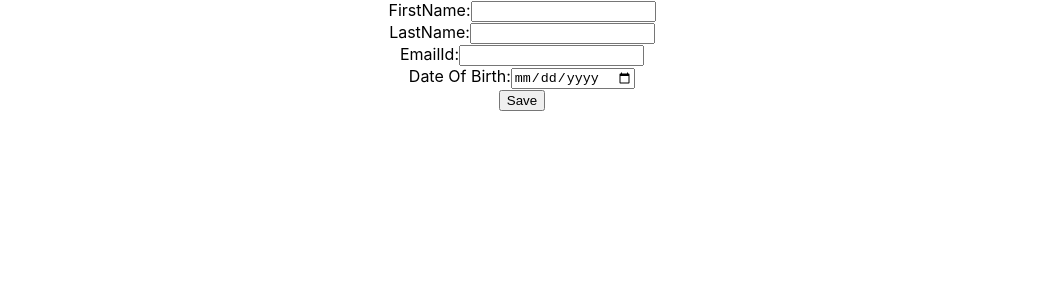
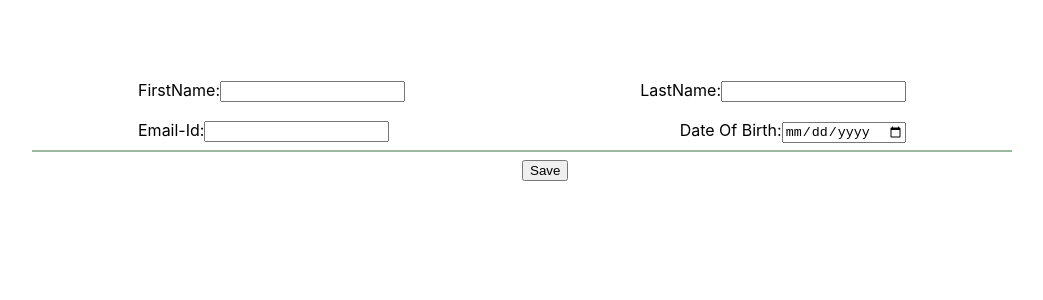
Before and after one commit to RaviAcharya/ExaThaugtProject, a React (Create React App) app: page / in a window 1280 px wide. Shown: the top 300 px of the page, without its empty margins (118-1161 px from the left). Built offline with nearby package versions, Linux system fonts and the light colour scheme.

Commit message:
"sixth commit"

```diff
--- a/src/comonents/Display.js
+++ b/src/comonents/Display.js
@@ -1,10 +1,11 @@
 import React, {Component} from "react";
-
+import './DisplayStyle.css'
 function Display(props){
         return(
-            <div>
-                <p>{props.firstname}    {props.lastname}    {props.emailId}  {props.dateOfBirth}</p>
-            </div>
+               <div>
+                   <p>{props.firstname} ----  {props.lastname} ---- {props.emailId} ---- {props.dateOfBirth}</p>
+                </div>
+
         )
 
 }
--- /dev/null
+++ b/src/comonents/DisplayStyle.css
@@ -0,0 +1,39 @@
+.fcomp{
+    background-color: rgb(14, 13, 13);
+}
+.fname {
+    position: absolute;
+    left: 20%;
+    top:10%;
+}
+.lname {
+    position: absolute;
+    right: 20%;
+    top:10%;
+}
+.email {
+    position: absolute;
+    left: 20%;
+    top: 15%;
+}
+.dob{
+    position: absolute;
+    right: 20%;
+    top:15%;
+}
+.save{
+    position:absolute;
+    top:20%;
+}
+.div{
+    /*top : 10%;
+    position: absolute;
+    margin-top: 160px;
+    left : 40%;*/
+    margin: 150px;
+    border: 1px solid #9cb99d;
+    background-color: rgb(248, 245, 240);
+}
+.font{
+    font-size: 5px;
+}
--- a/src/comonents/UserDetails.js
+++ b/src/comonents/UserDetails.js
@@ -1,5 +1,6 @@
 import React,{Component} from 'react';
 import Display from './Display';
+import './DisplayStyle.css'
 
 class UserDetails extends Component{
     constructor(props){
@@ -9,10 +10,10 @@ class UserDetails extends Component{
                 firstname :'',
                 lastname  :'',
                 emailId   :'',
-                dateOfBirth : Date
+                dateOfBirth :''
             },
             showDisplay:false,
-            users : []
+            users : [],
         }
     }
     handleFirstnameChange = (event)=>{
@@ -45,31 +46,39 @@ class UserDetails extends Component{
            {users:temp,user:{}}
        )
     }
-
     render(){
         return(
         <div>
          <form>
-            <div>
-                  FirstName:
+             <div className='fname'>
+                <lable >FirstName:</lable>
                 <input type='text' value={this.state.user.firstname} onChange={this.handleFirstnameChange}></input>
              </div>
-            <div>
-                  LastName:
+             <div className='lname'>
+                <lable>LastName:</lable>
                 <input type='text' value={this.state.user.lastname} onChange={this.handleLastnameChange}></input>
              </div>
-             <div>
-                 EmailId:
+             <div className='email'>
+                <lable> Email-Id:</lable>
                 <input type='text' value={this.state.user.emailId} onChange={this.handleEmailidChange}></input>
              </div>
-             <div>
-                 Date Of Birth:
+             <div className='dob'>
+                <lable>Date Of Birth:</lable>
                 <input type='date' value={this.state.user.dateOfBirth} onChange={this.handleDateOfBirthChange}></input>
              </div>
          </form>
-
-         <button onClick={()=>this.changeShowDisplay()}>Save</button>
-         {this.state.users.map(user=>{return <Display key={user.firstname} {...user}/>})}
+         <button onClick={()=>this.changeShowDisplay()} className='save'>Save</button>
+         {/*<table>
+            <tr>
+              <th>FirstName</th>
+              <th>LastName</th>
+              <th>EmailId</th>
+              <th>DateOfBirth</th>
+            </tr>
+         </table>*/}
+         <div className='div'>
+            {this.state.users.map((user,index)=>{return <Display key={user.firstname} {...user}/>})}
+         </div>
         </div>
         )
     }
```
Lines whose indentation alone changed are shown as unchanged.
